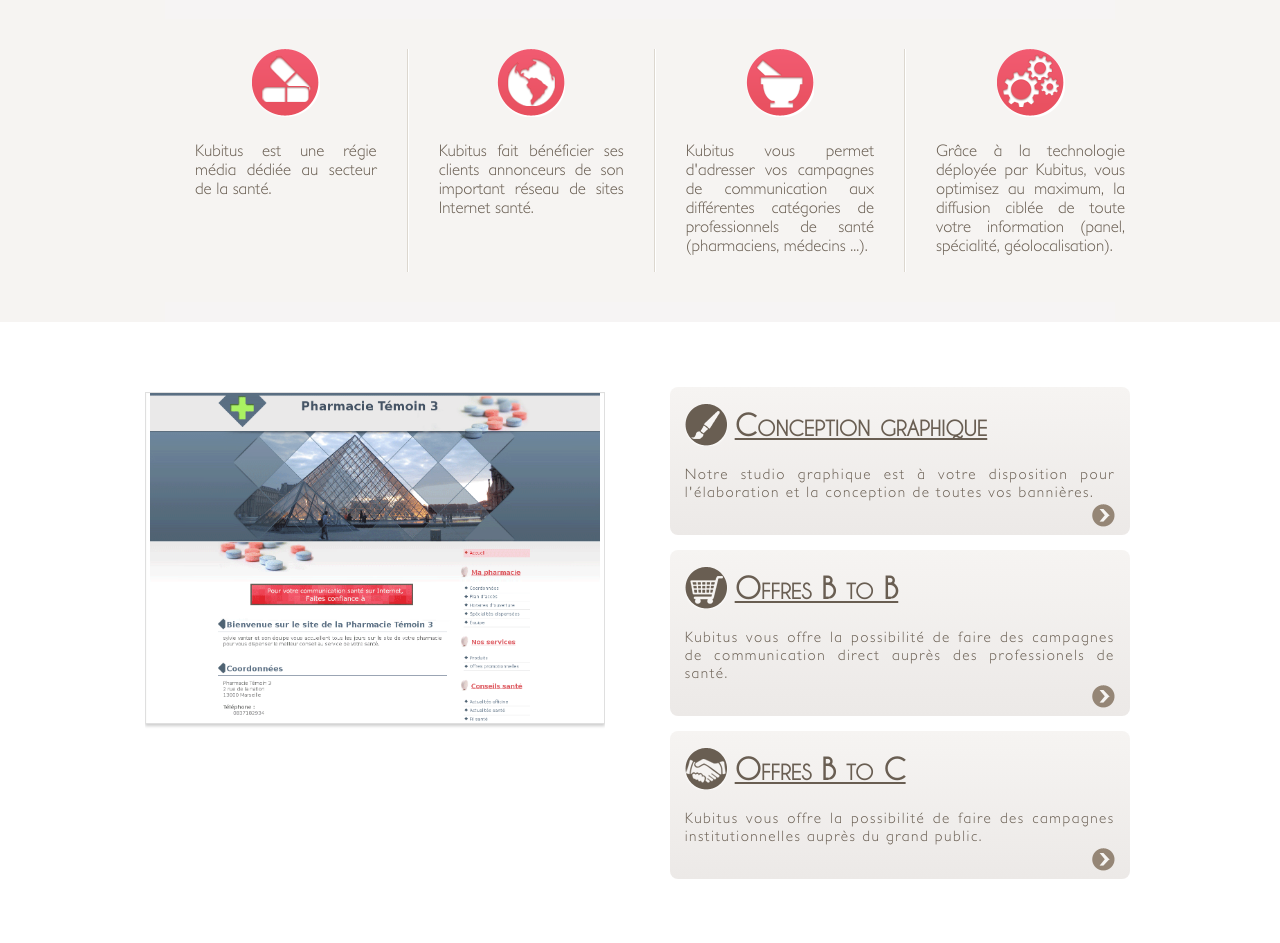
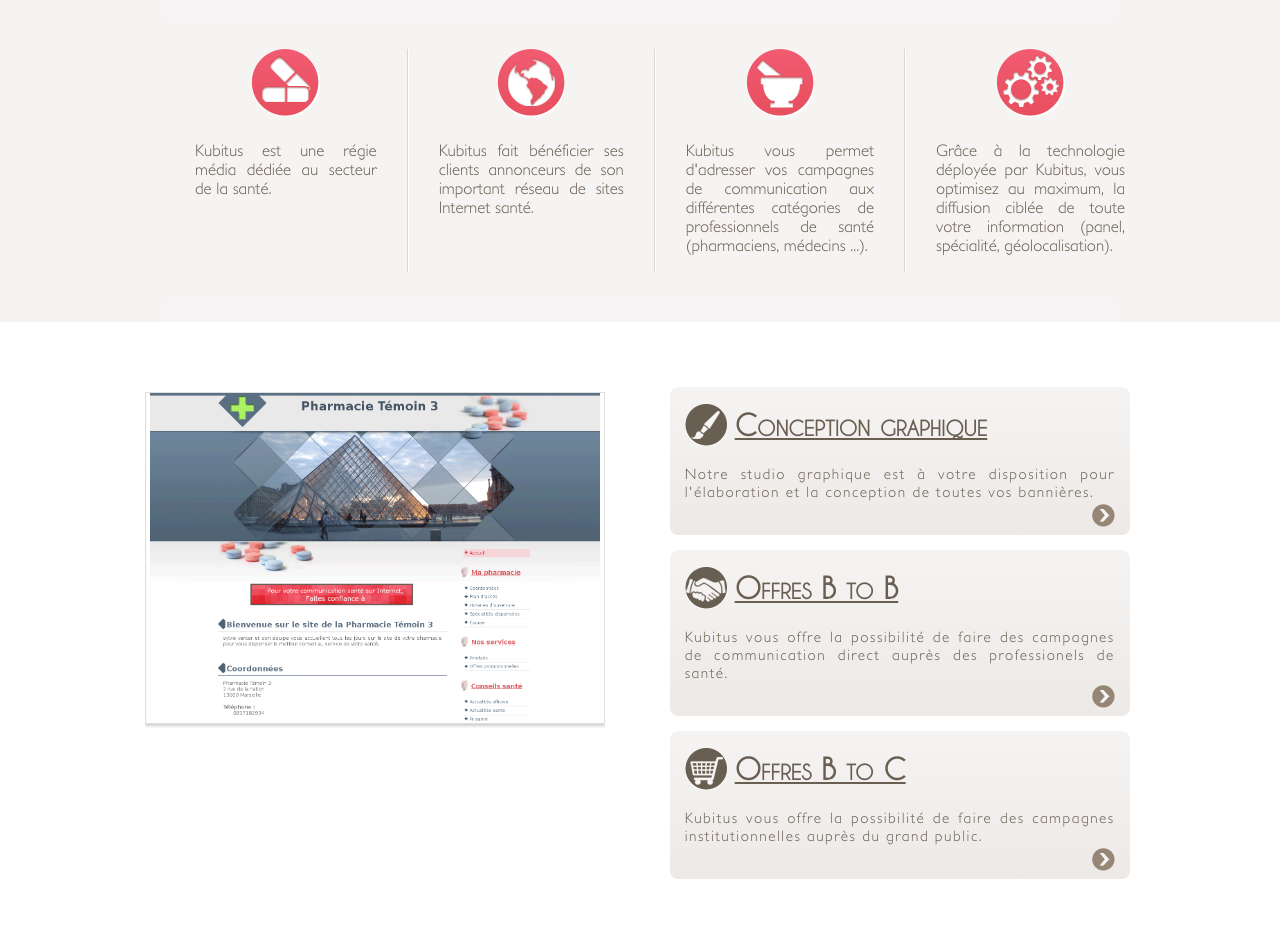
Before and after one commit to Kubitus/kubitus, a Flask app: page / in a window 1280 px wide. Shown: the part 241-1184 px from the top of the page. Run offline with Flask 2, Linux system fonts and the light colour scheme; some libraries are stand-ins or nearby versions.

Commit message:
minor change -> replace icon b to c and b to c

```diff
--- a/kubitus/static/css/style.css
+++ b/kubitus/static/css/style.css
@@ -734,11 +734,11 @@ article.home.second aside .graphique h2 {
 }
 
 article.home.second aside .b-to-c h2 {
-  background: url(img/icon-b-to-c.png) no-repeat center  left;
+  background: url(img/icon-b-to-b.png) no-repeat center  left;
 }
 
 article.home.second aside .b-to-b h2 {
-  background: url(img/icon-b-to-b.png) no-repeat center left;
+  background: url(img/icon-b-to-c.png) no-repeat center left;
 }
 
 article.home.second aside a {
```
